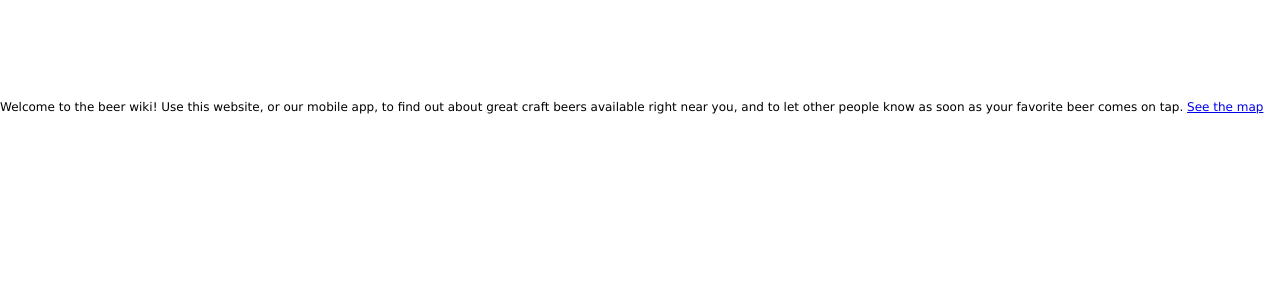
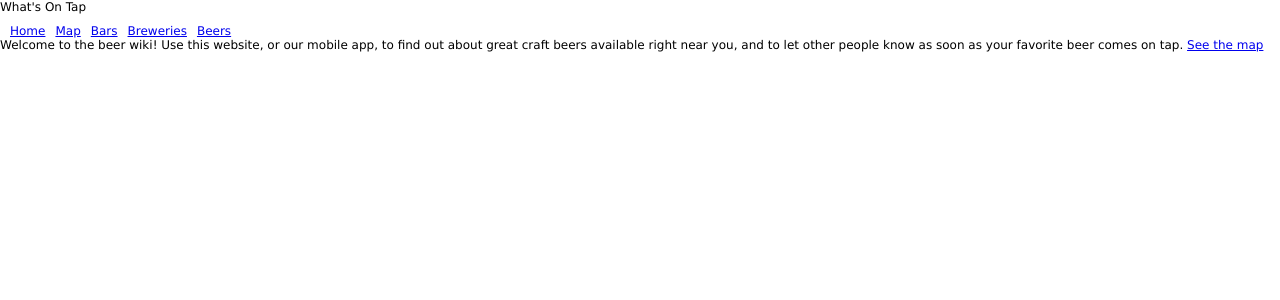
Before and after one commit to agnaldomarinho/beer-1, a Django app: template web/templates/home.html in a window 1280 px wide. Shown: the top 300 px of the page. Run offline with Django 3.2, Linux system fonts and the light colour scheme; the template is opened without the code that fills it, so the values that code supplies are empty; parts of the project's set-up code (start-up, migrations or seed data) failed here and were passed over.

Commit message:
- some html/css refactor - initial menu

```diff
--- /dev/null
+++ b/web/static/style/base.css
@@ -0,0 +1,4 @@
+body { font:.75em Verdana,Arial,Geneva,Helvetica,sans-serif; }
+div.header div.logo { width:100%; height:24px; }
+div.header div.menu li { float:left; padding:0 0 0 10px; list-style:none; }
+div.main { clear:both; }
--- a/web/static/style/map.css
+++ b/web/static/style/map.css
@@ -1,8 +1,5 @@
-body { margin:0; padding:0; font:.75em Verdana,Arial,Geneva,Helvetica,sans-serif; }
-
-div.header { width:100%; height:100px; }
 div.map { float:left; width:100px; height:100px; }
-div.data { float:left; width:200px; }
+div.data { float:left; width:300px; }
 
 .olControlEditingToolbar div { width:25px !important; }
 .olControlEditingToolbar .olControlDragFeatureItemInactive { background-position:-102px 0px; }
--- /dev/null
+++ b/web/static/style/reset.css
@@ -0,0 +1,46 @@
+/* http://meyerweb.com/eric/tools/css/reset/
+   v2.0 | 20110126
+   License: none (public domain)
+*/
+
+html, body, div, span, applet, object, iframe,
+h1, h2, h3, h4, h5, h6, p, blockquote, pre,
+a, abbr, acronym, address, big, cite, code,
+del, dfn, em, img, ins, kbd, q, s, samp,
+small, strike, strong, sub, sup, tt, var,
+b, u, i, center,
+dl, dt, dd, ol, ul, li,
+fieldset, form, label, legend,
+table, caption, tbody, tfoot, thead, tr, th, td,
+article, aside, canvas, details, embed,
+figure, figcaption, footer, header, hgroup,
+menu, nav, output, ruby, section, summary,
+time, mark, audio, video {
+	margin: 0;
+	padding: 0;
+	border: 0;
+	vertical-align: baseline;
+}
+/* HTML5 display-role reset for older browsers */
+article, aside, details, figcaption, figure,
+footer, header, hgroup, menu, nav, section {
+	display: block;
+}
+body {
+	line-height: 1;
+}
+ol, ul {
+	list-style: none;
+}
+blockquote, q {
+	quotes: none;
+}
+blockquote:before, blockquote:after,
+q:before, q:after {
+	content: '';
+	content: none;
+}
+table {
+	border-collapse: collapse;
+	border-spacing: 0;
+}
--- a/web/templates/base.html
+++ b/web/templates/base.html
@@ -4,12 +4,24 @@
     <title>{% block title %}{% endblock %}</title>
     <script type="text/javascript" src="/static/script/jquery/jquery-1.5.1.min.js"></script>
     <script type="text/javascript" src="/static/script/sprintf/sprintf-0.7-beta1.js"></script>
+    <link rel="stylesheet" type="text/css" href="/static/style/reset.css" />
+    <link rel="stylesheet" type="text/css" href="/static/style/base.css" />
     <link rel="stylesheet" type="text/css" href="/static/style/map.css" />
     <link rel="stylesheet" type="text/css" href="/static/script/ol/theme/default/style.css" />
 </head>
 <body>
 	<div class="header">
+        <div class="logo">What's On Tap</div>
+        <div class="menu">
+            <li><a href="/">Home</a></li>
+            <li><a href="/map">Map</a></li>
+            <li><a href="/barList">Bars</a></li>
+            <li><a href="/breweries">Breweries</a></li>
+            <li><a href="/beers">Beers</a></li>
+        </div>
 	</div>
-    {% block content %}{% endblock %}
+    <div class="main">
+        {% block content %}{% endblock %}
+    </div>
 </body>
 </html>
--- /dev/null
+++ b/web/templates/breweries.html
@@ -0,0 +1,4 @@
+{% extends 'base.html' %}
+{% block content %}
+
+{% endblock %}
--- a/web/urls.py
+++ b/web/urls.py
@@ -10,6 +10,8 @@ lonlatre = '\((?P<lon>[+-]?\d+(\.\d+)),(?P<lat>[+-]?\d+(\.\d+))\)'
 urlpatterns = patterns('',
     (r'^$', direct_to_template, {'template': 'home.html'}),
     (r'map/', direct_to_template, {'template': 'map.html'}),
+    (r'barList/', direct_to_template, {'template': 'bars.html'}),
+    (r'breweries/', direct_to_template, {'template': 'breweries.html'}),
     (r'static/(?P<path>.*)$', 'django.views.static.serve', {
         'document_root': os.path.join(os.path.dirname(__file__), 'static'),
         'show_indexes': True
```
Also changed, not shown: web/templates/map.html (+1 -12 lines).
